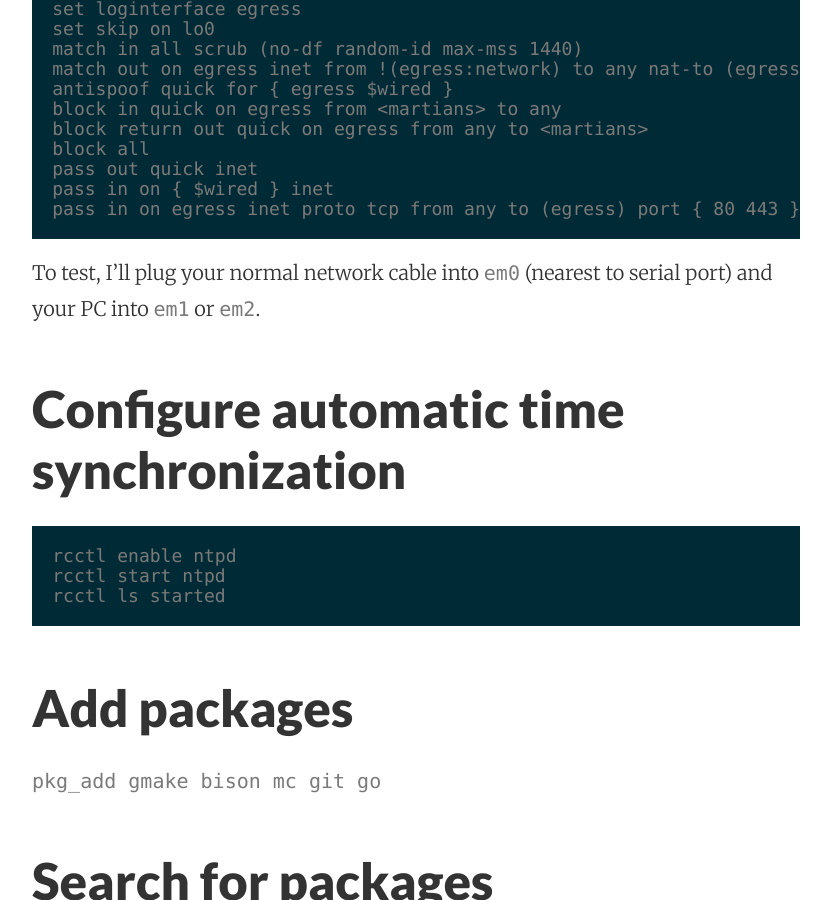
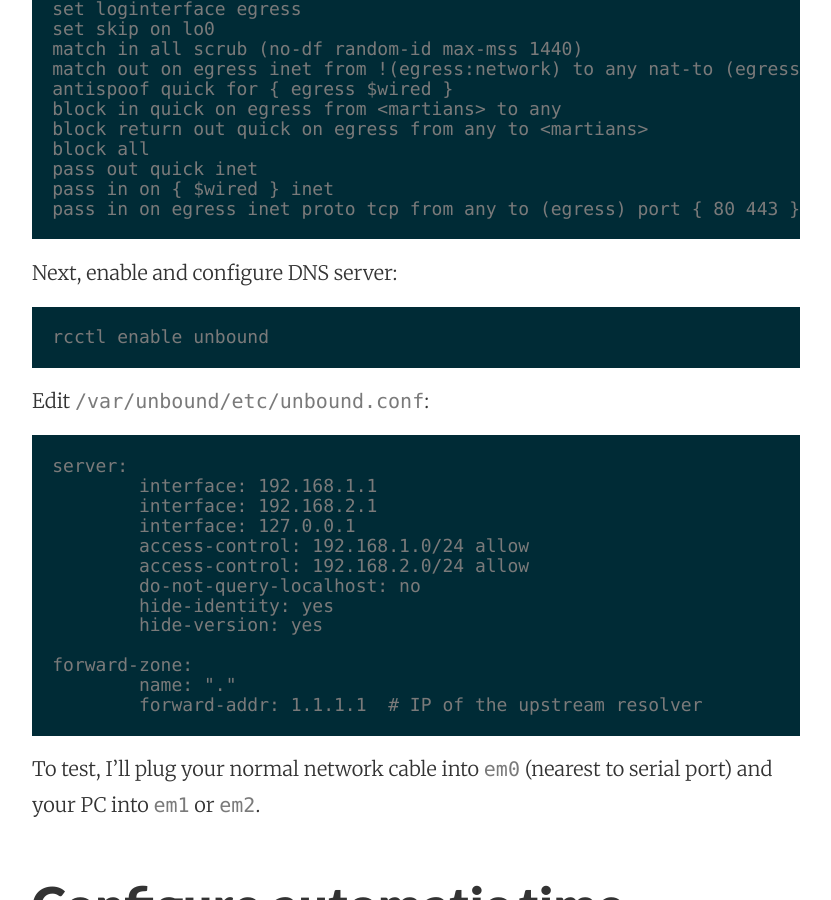
Before and after one commit to oboroc/oboroc.github.io, a Jekyll site: the page built from _posts/2019-03-11-pc-engines-apu2c4.md, in a window 1280 px wide and 900 px high, scrolled down 19582 px. Shown: the whole window, without its empty margins (224-1055 px from the left). Built offline with Jekyll 4.4.1, drawn with Linux system fonts in a browser that asks for light colours.

Commit message:
Update 2019-03-11-pc-engines-apu2c4.md

````diff
--- a/_posts/2019-03-11-pc-engines-apu2c4.md
+++ b/_posts/2019-03-11-pc-engines-apu2c4.md
@@ -714,6 +714,29 @@ pass out quick inet
 pass in on { $wired } inet
 pass in on egress inet proto tcp from any to (egress) port { 80 443 } rdr-to 192.168.1.2
 ```
+
+Next, enable and configure DNS server:
+```
+rcctl enable unbound
+```
+
+Edit `/var/unbound/etc/unbound.conf`:
+```
+server:
+	interface: 192.168.1.1
+	interface: 192.168.2.1
+	interface: 127.0.0.1
+	access-control: 192.168.1.0/24 allow
+	access-control: 192.168.2.0/24 allow
+	do-not-query-localhost: no
+	hide-identity: yes
+	hide-version: yes
+
+forward-zone:
+        name: "."
+        forward-addr: 1.1.1.1  # IP of the upstream resolver
+```
+
 To test, I'll plug your normal network cable into `em0` (nearest to serial port) and your PC into `em1` or `em2`.
 
 
````
